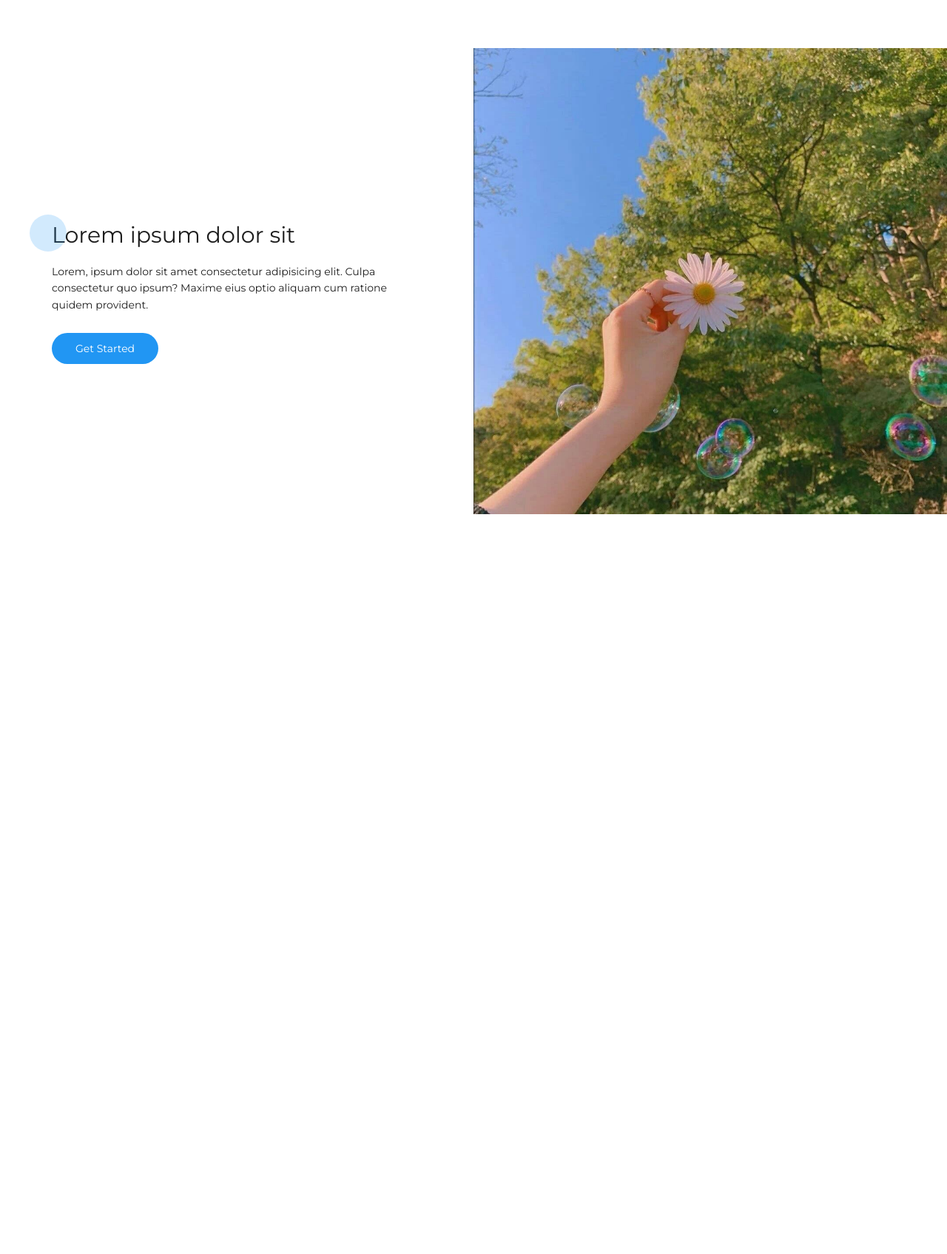
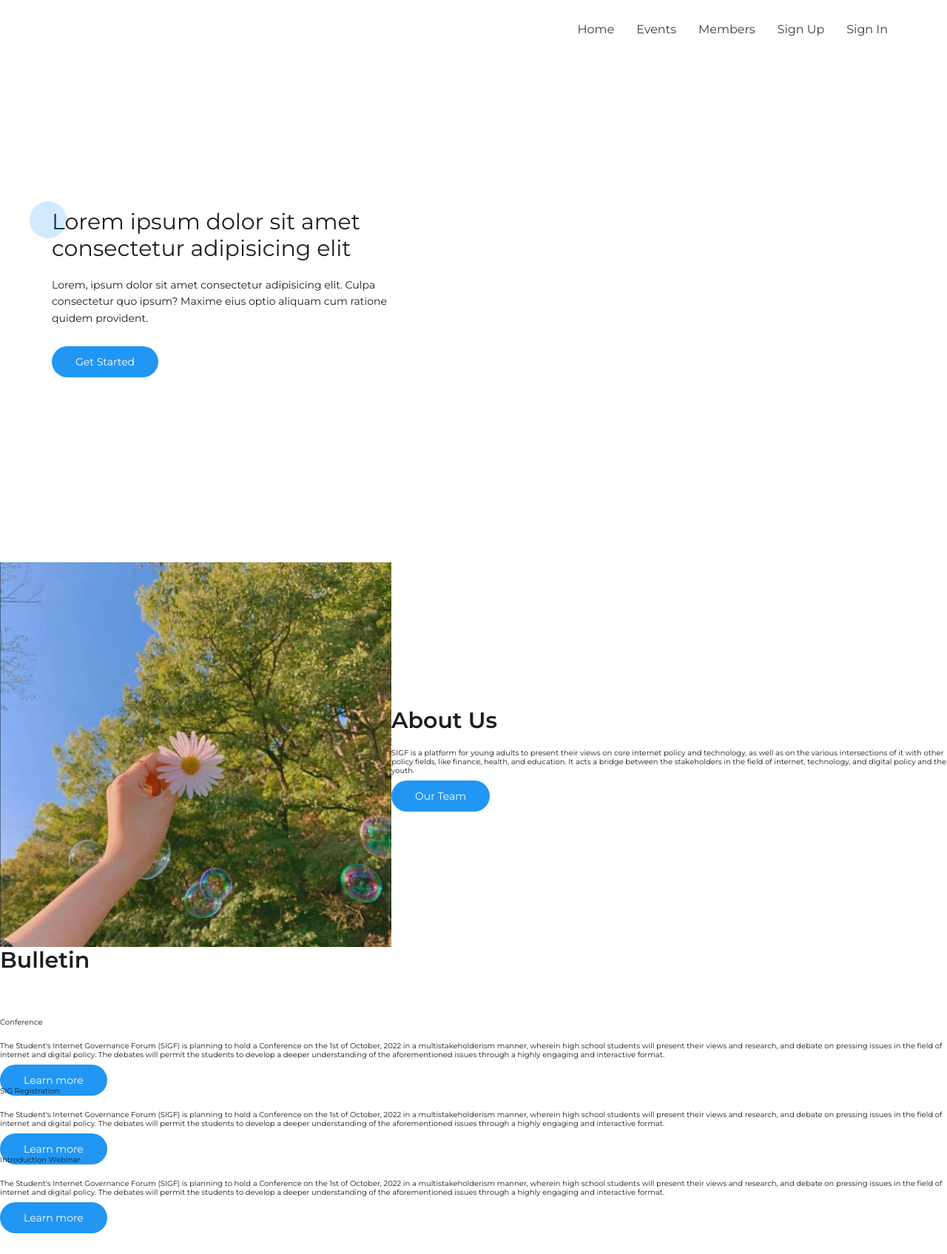
Before and after one commit to tijilchhabra1729/syntax23, a Flask app: page / in a window 1280 px wide. Shown: the whole page at 74% size. Before the commit the page ends 695 px from the top, so only its background shows below. Run offline with Flask 2, Linux system fonts and the light colour scheme; some libraries are stand-ins or nearby versions.

Commit message:
file uploads

```diff
--- a/Tool/templates/base.htm
+++ b/Tool/templates/base.htm
@@ -4,20 +4,38 @@
     <head>
         <meta charset="utf-8">
         <meta http-equiv="X-UA-Compatible" content="IE=edge">
-    <title>SIGF | Home </title>
+        <title>SIGF | Home</title>
         <meta name="description" content="">
         <meta name="viewport" content="width=device-width, initial-scale=1">
-    <link rel="stylesheet" href="/static/css/styles.css">
+        <link rel="stylesheet" href="css/styles.css">
         <link rel="preconnect" href="https://fonts.gstatic.com">
         <link href="https://fonts.googleapis.com/css2?family=Montserrat:wght@100;300;400;500;600;700&display=swap"
             rel="stylesheet">
-    <link rel="shortcut icon" href="/static/img/logo white.png">
+        <link rel="shortcut icon" href="/img/logo white.png">
         <link href="https://unpkg.com/tailwindcss@^2/dist/tailwind.min.css" rel="stylesheet">
         <script src="https://kit.fontawesome.com/7460cdd885.js" crossorigin="anonymous"></script>
+    </head>
     <body>
       {%block content%}
       {%endblock%}
     </body>
+
+    <nav class="navbar w-screen flex py-4 px-16 justify-between items-center z-50">
+        <div class="navbar__logo-container h-24 w-24">
+        </div>
+
+        <div class="navbar__links flex items-center justify-center mr-16">
+            <a href="" class="navbar__link active">Home</a>
+            <a href="" class="navbar__link">Events</a>
+            <a href="" class="navbar__link">Members</a>
+            <a href="sign up.htm" class="navbar__link">Sign Up</a>
+            <a href="Log in.htm" class="navbar__link">Sign In</a>
+            <!-- <div class="search-box">
+                <button class="btn-search"><i class="fa-regular fa-magnifying-glass"></i></button>
+                <input type="text" class="input-search" placeholder="Type to Search...">
+              </div> -->
+        </div>
+    </nav>
 <!--
     <nav class="navbar w-screen flex py-4 px-16 justify-between items-center z-50">
         <div class="navbar__logo-container h-24 w-24">
@@ -35,6 +53,5 @@
         </div>
     </nav> -->
 
-</head>
 
 </html>
--- a/Tool/templates/index.htm
+++ b/Tool/templates/index.htm
@@ -2,7 +2,6 @@
 {%block content%}
 
 <body class="relative overflow-x-hidden">
-
 
     <!-- hero section -->
 
@@ -10,20 +9,65 @@
         <div class="hero__container  flex items-center">
             <div class="hero__text-container">
                 <h1 class="hero__heading">
-                    Lorem ipsum dolor sit
+                    Lorem ipsum dolor sit amet consectetur adipisicing elit
                 </h1>
                 <p class="hero__text">
                     Lorem, ipsum dolor sit amet consectetur adipisicing elit. Culpa consectetur quo ipsum? Maxime eius optio aliquam cum ratione quidem provident.
                 </p>
-                <a href="{{url_for('register')}}" class="btn-primary">Get Started</a>
+                <a href="" class="btn-primary--white btn-primary">Get Started</a>
             </div>
-            <div class="hero__img-container">
-                <img src="/static/img/flowers.jpg" alt="hero img" class="hero__img">
-            </div>
-
         </div>
     </main>
 
+    <!-- ABOUT SECTION -->
+
+    <section class="about-section">
+        <div class="about__container  flex items-center">
+            <div class="about__img-container">
+                <img src="img/flowers.jpg" alt="" class="about__img">
+            </div>
+            <div class="about__text-container">
+                <h1 class="heading-1 mb-8">About Us</h1>
+                <p class="about__text mb-8">
+                    SIGF is a platform for young adults to present their views on core internet policy and technology, as well as on the various intersections of it with other policy fields, like finance, health, and education. It acts a bridge between the stakeholders in the field of internet, technology, and digital policy and the youth.
+                </p>
+                <a href="" class="btn-primary">Our Team</a>
+            </div>
+        </div>
+    </section>
+
+    <section class="events-section mb-16">
+        <div class="events-container">
+            <h1 class="heading-1 mb-24">Bulletin</h1>
+            <div class="events">
+                <div class="event">
+                    <p class="event__heading mb-8">Conference</p>
+                    <p class="event__text mb-8">The Student's Internet Governance Forum (SIGF) is planning to hold a Conference on the 1st of October, 2022 in a multistakeholderism manner, wherein high school students will present their views and research, and debate on pressing issues in the field of internet and digital policy. The debates will permit the students to develop a deeper understanding of the aforementioned issues through a highly engaging and interactive format.</p>
+                    <a href="" class="btn-primary">Learn more</a>
+                </div>
+
+                <div class="event">
+                    <p class="event__heading mb-8">SIG Registration</p>
+                    <p class="event__text mb-8">The Student's Internet Governance Forum (SIGF) is planning to hold a Conference on the 1st of October, 2022 in a multistakeholderism manner, wherein high school students will present their views and research, and debate on pressing issues in the field of internet and digital policy. The debates will permit the students to develop a deeper understanding of the aforementioned issues through a highly engaging and interactive format.</p>
+                    <a href="" class="btn-primary">Learn more</a>
+                </div>
+
+                <div class="event">
+                    <p class="event__heading mb-8">Introduction Webinar</p>
+                    <p class="event__text mb-8">The Student's Internet Governance Forum (SIGF) is planning to hold a Conference on the 1st of October, 2022 in a multistakeholderism manner, wherein high school students will present their views and research, and debate on pressing issues in the field of internet and digital policy. The debates will permit the students to develop a deeper understanding of the aforementioned issues through a highly engaging and interactive format.</p>
+                    <a href="" class="btn-primary">Learn more</a>
+                </div>
+            </div>
+        </div>
+    </section>
+
+    <footer class="footer">
+        <div class="footer__left">
+
+        </div>
+    </footer>
+
+</body>
 
 </body>
 
--- a/app.py
+++ b/app.py
@@ -22,27 +22,32 @@
     if form.validate_on_submit():
 
         user = User(name1=form.name1.data,
-        name2=form.name2.data,
-        name3=form.name3.data,
-        name4=form.name4.data or '',
-        name5=form.name5.data or '',
-        name6=form.name6.data or '',
+                    name2=form.name2.data,
+                    name3=form.name3.data,
+                    name4=form.name4.data or '',
+                    name5=form.name5.data or '',
+                    name6=form.name6.data or '',
 
-        school1=form.school1.data,
-        school2=form.school2.data,
-        school3=form.school3.data,
-        school4=form.school4.data or '' ,
-        school5=form.school5.data or '',
-        school6=form.school6.data or '',
+                    school1=form.school1.data,
+                    school2=form.school2.data,
+                    school3=form.school3.data,
+                    school4=form.school4.data or '',
+                    school5=form.school5.data or '',
+                    school6=form.school6.data or '',
 
-        email1=form.email1.data,
-        email2=form.email2.data,
+                    email1=form.email1.data,
+                    email2=form.email2.data,
 
-        phone1=form.phone1.data,
-        phoneb=form.phoneb.data,
+                    phone1=form.phone1.data,
+                    phoneb=form.phoneb.data,
 
-        interest=form.interest.data,
-        password = form.password.data)
+                    file1=form.file1.data,
+                    file2=form.file2.data,
+                    file3=form.file3.data,
+                    file4=form.file4.data,
+
+                    interest=form.interest.data,
+                    password=form.password.data)
         db.session.add(user)
         db.session.commit()
         return redirect(url_for('login'))
```
Also changed, not shown: Tool/forms.py (+6 -1 lines), Tool/models.py (+37 -24 lines). Lines whose indentation alone changed are shown as unchanged.
